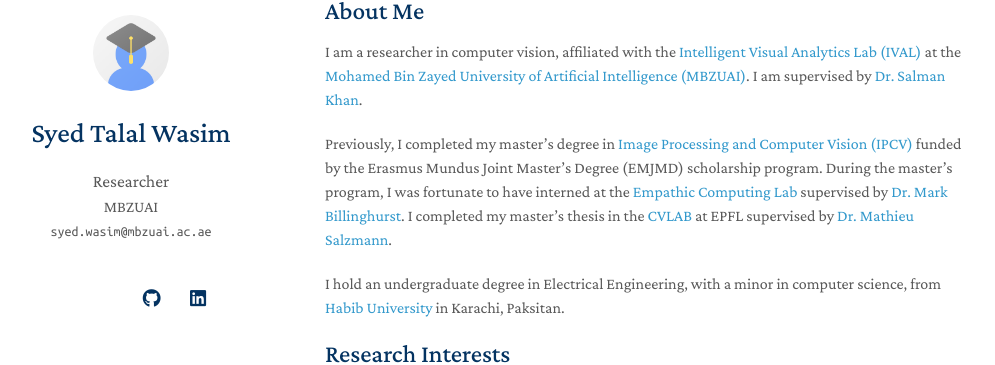
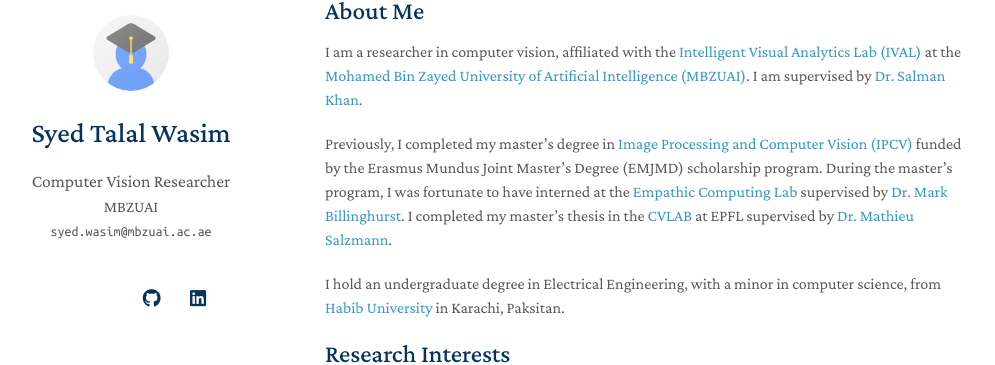
Before and after one commit to TalalWasim/talalwasim.github.io, a Jekyll site: the page built from index.md, in a window 1280 px wide. Shown: the part 69-434 px from the top of the page, without its empty margins (145-1140 px from the left). Built offline with Jekyll 4.4.1, drawn with Linux system fonts in a browser that asks for light colours; nearby versions of some CDN libraries; a style sheet for code colours, icons or effects is not loaded; our own code applies the rules of GitHub Pages for plain Markdown files.

Commit message:
updated config

```diff
--- a/_config.yml
+++ b/_config.yml
@@ -1,6 +1,6 @@
 # Basic Information
 title: Syed Talal Wasim
-position: Researcher
+position: Computer Vision Researcher
 affiliation: MBZUAI
 email: syed.wasim@mbzuai.ac.ae
 
```
